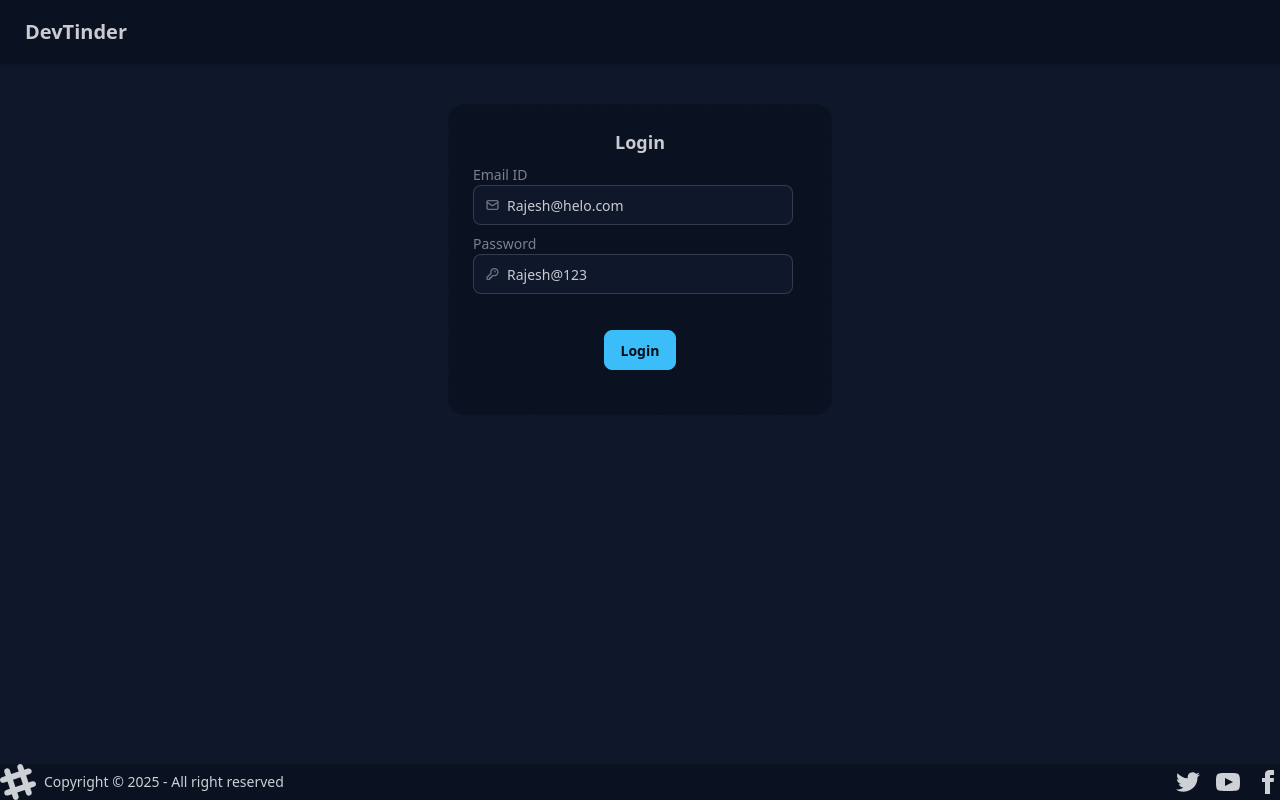
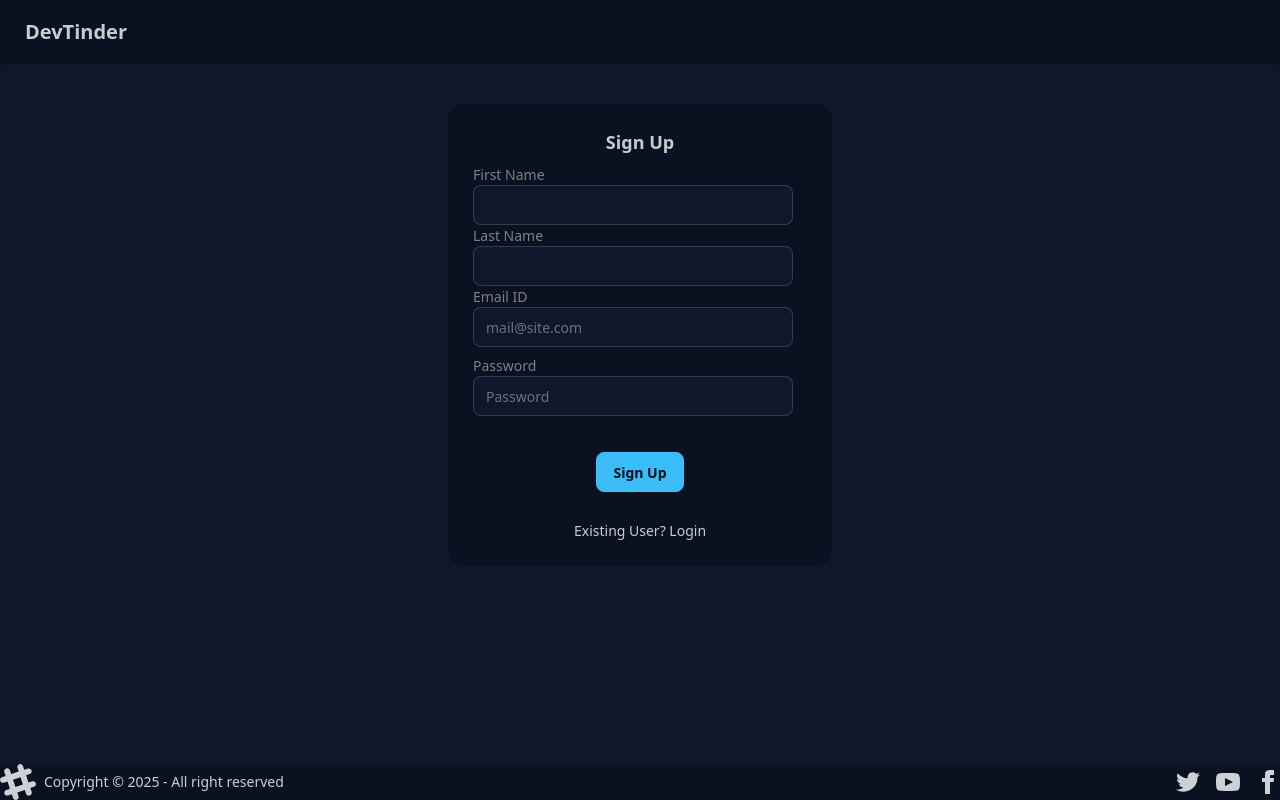
Before and after one commit to rajamanishTripathi/devTinder-frontend, a React (Vite) app: page /login in a window 1280 px wide. Built offline with nearby package versions, Linux system fonts and the light colour scheme; no server answers; the HTML template or start-up script is replaced by a standard one.

Commit message:
create signup design on same page on login and fixed render issue

```diff
--- a/src/components/Login.jsx
+++ b/src/components/Login.jsx
@@ -6,10 +6,12 @@ import {BASE_URL} from '../utils/constants';
 import { useNavigate } from 'react-router';
 
 const Login = () => {
-
-    const [emailId,setEmailId] = useState("Rajesh@helo.com");
-    const [password,setPassword] = useState("Rajesh@123");
-    const [error,setError] = useState("");
+    const [firstName,setFirstName] = useState('');
+    const [lastName,setLastName] = useState('');
+    const [isloggedInForm,setIsLoggedInForm] = useState(false);
+    const [emailId,setEmailId] = useState('');
+    const [password,setPassword] = useState('');
+    const [error,setError] = useState('');
 
     const dispatch = useDispatch();
     const navigate = useNavigate();
@@ -37,24 +39,32 @@ const Login = () => {
     <div className='flex justify-center my-10'>
       <div className="card card-dash bg-base-300 w-96">
         <div className="card-body">
-            <h2 className="card-title flex justify-center">Login</h2>
+            <h2 className="card-title flex justify-center">{isloggedInForm ? 'Login':'Sign Up'}</h2>
             <div>
+                   {!isloggedInForm && <>
+                    <div className='label'>
+                        <span className='label-text'>First Name</span>
+                    </div>
+                    <label className="input validator">
+                        <input type="firstName" value={firstName} onChange={(e) => setFirstName(e.target.value)} required />
+                    </label>
+                    <div className="validator-hint hidden">Enter First Name</div>
+
+                    <div className='label'>
+                        <span className='label-text'>Last Name</span>
+                    </div>
+                    <label className="input validator">
+
+                        <input type="email" value={lastName} onChange={(e) => setLastName(e.target.value)} required />
+                    </label>
+                    <div className="validator-hint hidden">Enter Last Name</div>
+                     </>}
+
                     <div className='label'>
                         <span className='label-text'>Email ID</span>
                     </div>
                     <label className="input validator">
-                        <svg className="h-[1em] opacity-50" xmlns="http://www.w3.org/2000/svg" viewBox="0 0 24 24">
-                            <g
-                            strokeLinejoin="round"
-                            strokeLinecap="round"
-                            strokeWidth="2.5"
-                            fill="none"
-                            stroke="currentColor"
-                            >
-                            <rect width="20" height="16" x="2" y="4" rx="2"></rect>
-                            <path d="m22 7-8.97 5.7a1.94 1.94 0 0 1-2.06 0L2 7"></path>
-                            </g>
-                        </svg>
+
                         <input type="email" value={emailId} onChange={(e) => setEmailId(e.target.value)}  placeholder="mail@site.com" required />
                     </label>
                     <div className="validator-hint hidden">Enter valid email address</div>
@@ -65,20 +75,6 @@ const Login = () => {
                         <span className='label-text'>Password</span>
                     </div>
                     <label className="input validator">
-                        <svg className="h-[1em] opacity-50" xmlns="http://www.w3.org/2000/svg" viewBox="0 0 24 24">
-                            <g
-                            strokeLinejoin="round"
-                            strokeLinecap="round"
-                            strokeWidth="2.5"
-                            fill="none"
-                            stroke="currentColor"
-                            >
-                            <path
-                                d="M2.586 17.414A2 2 0 0 0 2 18.828V21a1 1 0 0 0 1 1h3a1 1 0 0 0 1-1v-1a1 1 0 0 1 1-1h1a1 1 0 0 0 1-1v-1a1 1 0 0 1 1-1h.172a2 2 0 0 0 1.414-.586l.814-.814a6.5 6.5 0 1 0-4-4z"
-                            ></path>
-                            <circle cx="16.5" cy="7.5" r=".5" fill="currentColor"></circle>
-                            </g>
-                        </svg>
                         <input
                            // type="password"
                             value={password}
@@ -91,8 +87,11 @@ const Login = () => {
                   </div>
                 <p className='text-red-500'>{error}</p>
                   <div className="card-actions flex justify-center my-5">
-                 <button className="btn btn-primary" onClick={handleLogin}>Login</button>
+                      <button className="btn btn-primary" onClick={handleLogin}>{isloggedInForm ? "Login" : "Sign Up"}</button>
                   </div>
+                <p className='m-auto cursor-pointer'
+                 onClick={() => setIsLoggedInForm(value => !value)}
+                 >{isloggedInForm ? "New User?  Sign Up":"Existing User?   Login"}</p>
             </div>
       </div>
     </div>
```
Lines whose indentation alone changed are shown as unchanged.
